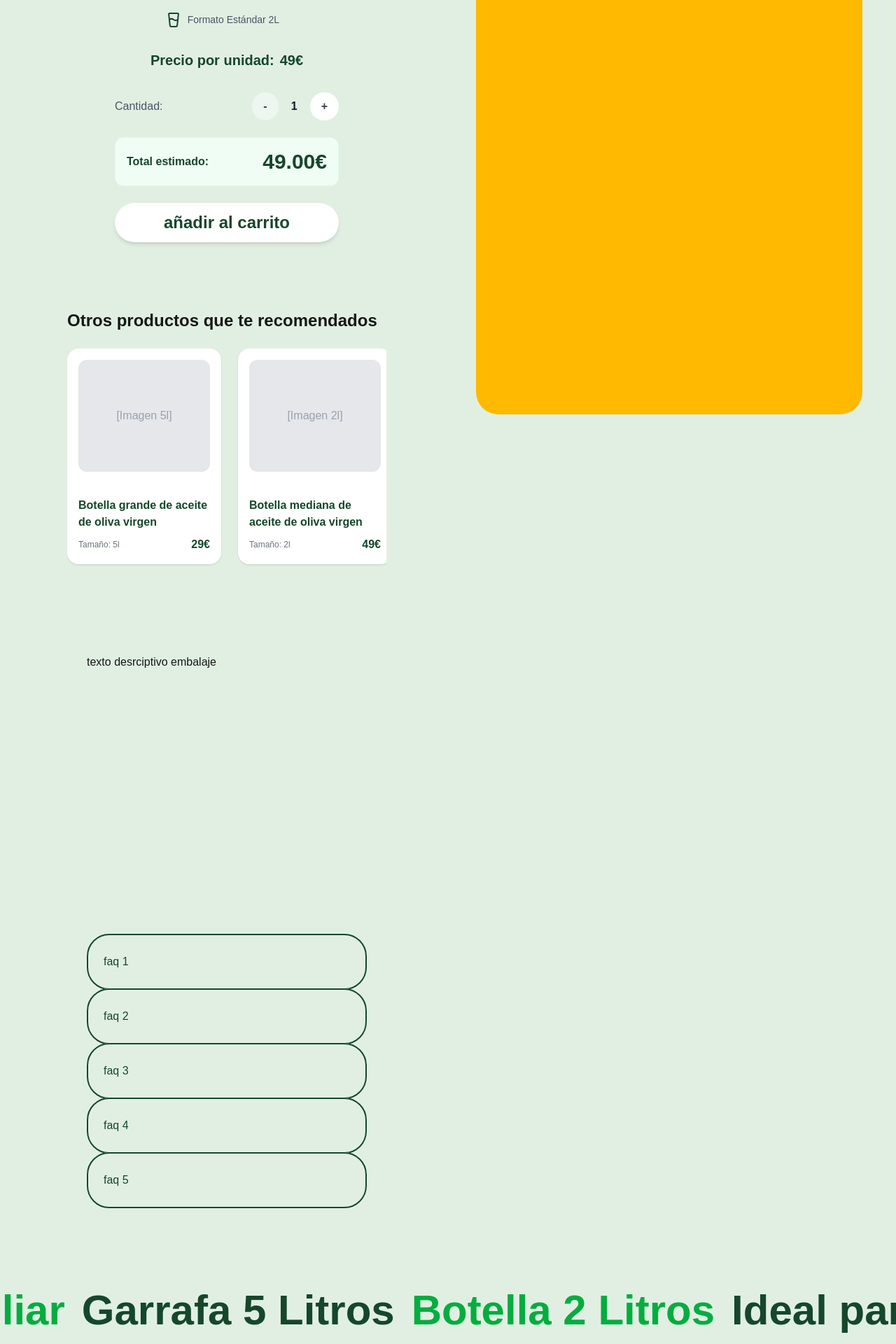
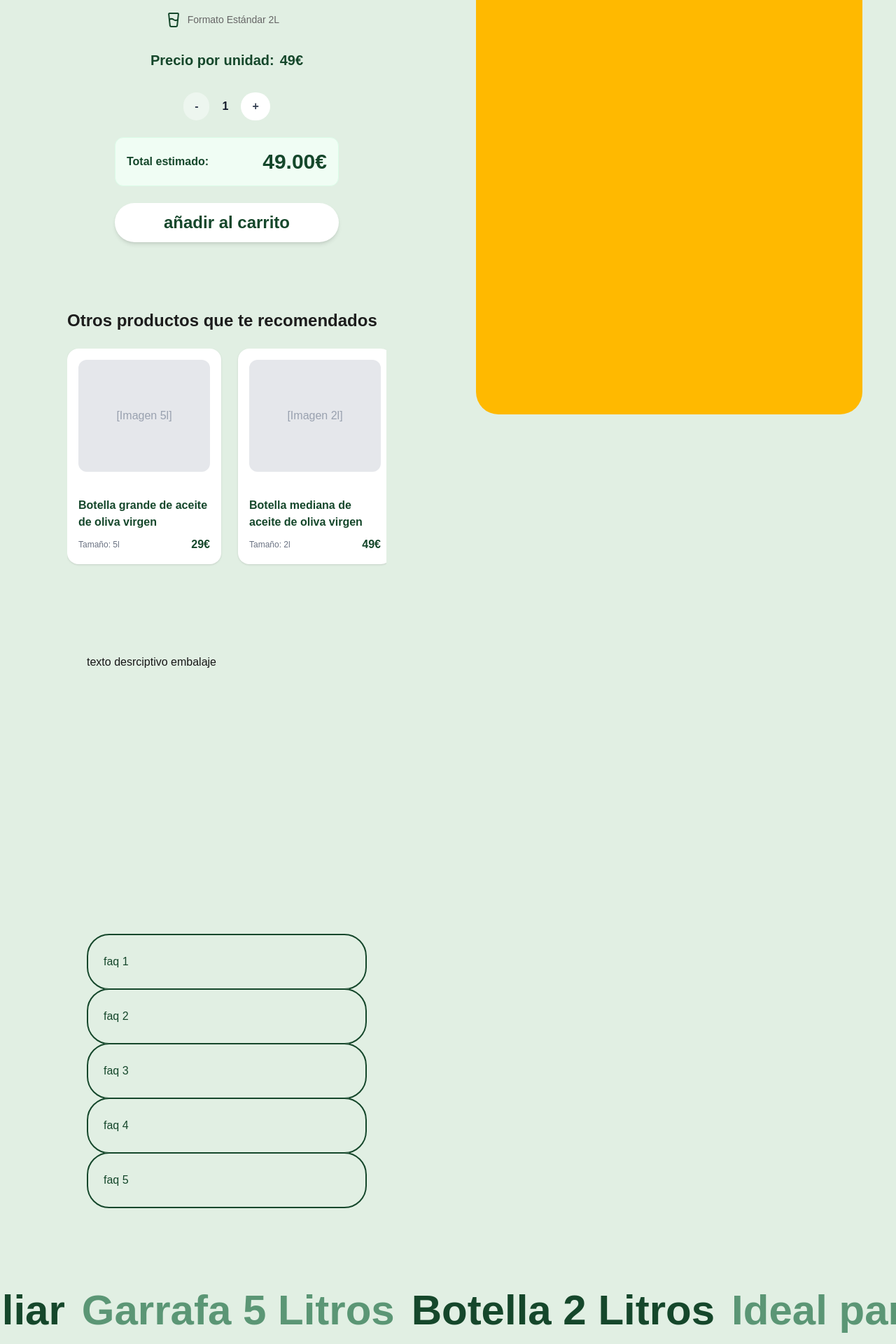
Before and after one commit to JaumeEsquerdo/oli-de-la-torre, a Next.js app in the folder oli-maleno/: page /producto/botella-0.5l in a window 1280 px wide. Shown: the part 480-2400 px from the top of the page at 70% size. Built offline with nearby package versions, Linux system fonts and the light colour scheme.

Commit message:
ajustar colores grises y verdes en page productos

```diff
--- a/oli-maleno/app/components/NavigationBanners.tsx
+++ b/oli-maleno/app/components/NavigationBanners.tsx
@@ -22,10 +22,10 @@
         transition-all duration-500 ease-in-out
         pointer-events-none
                     `}>
-                    <ArrowUpRight className="w-6 h-6 text-green-500 stroke-[1.5]" />
+                    <ArrowUpRight className="w-6 h-6 text-textColor stroke-[1.5]" />
                 </div>
             </div>
-            <div className="group relative w-full md:w-2/5 h-160 bg-amber-400 rounded-4xl z-10 cursor-pointer"
+            <div className="group relative w-full md:w-2/5 h-160 bg-[#5B9675] rounded-4xl z-10 cursor-pointer"
 
             >
                 <h3 className="text-4xl text-white absolute top-10 left-10">preguntas y respuestas más habituales sobre el aceite y el envío</h3>
@@ -34,7 +34,7 @@
         [animation-play-state:paused]
         group-hover:[animation-play-state:running]
         transition-all duration-500 ease-in-out pointer-events-none`}>
-                    <ArrowUpRight className="w-6 h-6 text-green-500 stroke-[1.5]" />
+                    <ArrowUpRight className="w-6 h-6 text-textColor stroke-[1.5]" />
                 </div>
             </div>
         </div>
--- a/oli-maleno/app/components/SelectorCantidadPrecio.tsx
+++ b/oli-maleno/app/components/SelectorCantidadPrecio.tsx
@@ -55,8 +55,8 @@
 
 
             {/* Selector de cantidad */}
-            <div className="flex justify-between items-center">
-                <span className="text-gray-600 font-medium">Cantidad:</span>
+            <div className="flex justify-center items-center">
+                {/* <span className="text-[#666] font-medium">Cantidad:</span> */}
                 <div className="flex items-center overflow-hidden">
                     <button
                         type="button"
--- a/oli-maleno/app/components/SlideProducts.tsx
+++ b/oli-maleno/app/components/SlideProducts.tsx
@@ -45,7 +45,7 @@
             {
                 recomendados.length > 0 && (
                     <div className="w-full px-8 md:px-12 py-16 flex flex-col gap-6">
-                        <h3 className="text-2xl font-bold text-textColorb-6">Otros productos que te recomendados</h3>
+                        <h3 className="text-2xl font-bold text-[#1d1d1d] b-6">Otros productos que te recomendados</h3>
 
                         {/* <div className="relative w-full">
                             {leftOpacity > 0 && (
--- a/oli-maleno/app/globals.css
+++ b/oli-maleno/app/globals.css
@@ -5,11 +5,13 @@
   --foreground: #171717;
   --textColor: #15472b;
   --bgColor: #e1efe3;
+  --textBlack: #1d1d1d;
 }
 
 @theme inline {
   --color-background: var(--background);
   --color-bgColor: var(--bgColor);
+  --color-textBlack: var(--textBlack);
   --color-foreground: var(--foreground);
   --color-textColor: var(--textColor);
   --font-sans: var(--font-geist-sans);
--- a/oli-maleno/app/producto/[id]/page.tsx
+++ b/oli-maleno/app/producto/[id]/page.tsx
@@ -76,11 +76,11 @@
 };
 
 const caracteristicasProductos = [
-    { title: 'Formato Familiar', color: '#03ad3f' },
-    { title: 'Garrafa 5 Litros', color: '#15472b' },
-    { title: 'Botella 2 Litros', color: '#03ad3f' },
-    { title: 'Ideal para Cocinar', color: '#15472b' },
-    { title: 'Botella 2 Litros', color: '#03ad3f' },
+    { title: 'Formato Familiar', color: '#15472b' },
+    { title: 'Garrafa 5 Litros', color: '#5B9675' },
+    { title: 'Botella 2 Litros', color: '#15472b' },
+    { title: 'Ideal para Cocinar', color: '#5B9675' },
+    { title: 'Botella 2 Litros', color: '#15472b' },
 ];
 
 //  Función para buscar el producto por su ID (la ruta ej: 'botella-5l')
@@ -142,7 +142,7 @@
                                                     <span>Icono no encontrado</span>
                                                 )}
 
-                                                <span className="text-sm text-gray-600">{logo.alt}</span>
+                                                <span className="text-sm text-[#666]">{logo.alt}</span>
                                             </li>)
                                     })}
                                 </ul>
```
